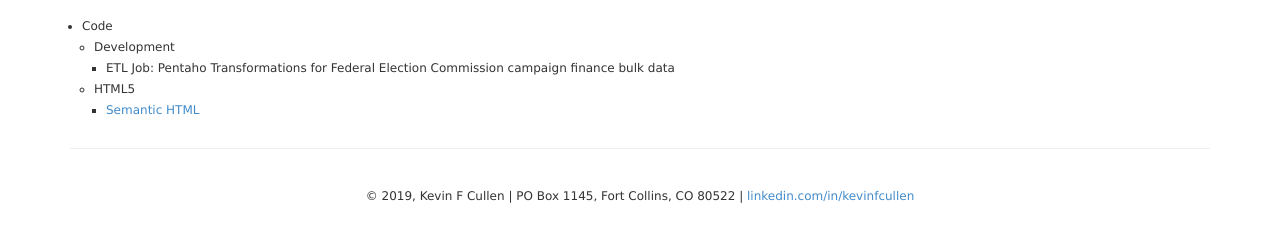
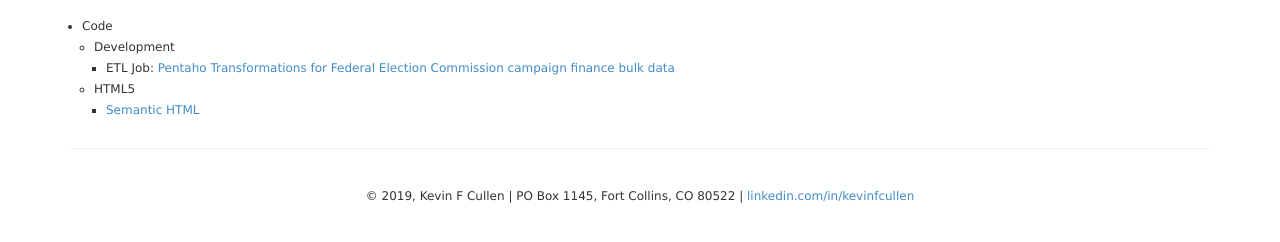
Before and after one commit to bonolo/bonolo.github.io, a plain HTML site: page index.html in a window 1280 px wide. Shown: the part 240-482 px from the top of the page. Drawn offline with Linux system fonts and the light colour scheme.

Commit message:
Link to fec-etl

```diff
--- a/index.html
+++ b/index.html
@@ -43,7 +43,7 @@
                 <ul>
                   <li>Development
                     <ul>
-                      <li>ETL Job: Pentaho Transformations for Federal Election Commission campaign finance bulk data</li>
+                      <li>ETL Job: <a href="https://github.com/bonolo/fec-etl">Pentaho Transformations for Federal Election Commission campaign finance bulk data</a></li>
                     </ul>
                   </li>
                   <li>HTML5
```
